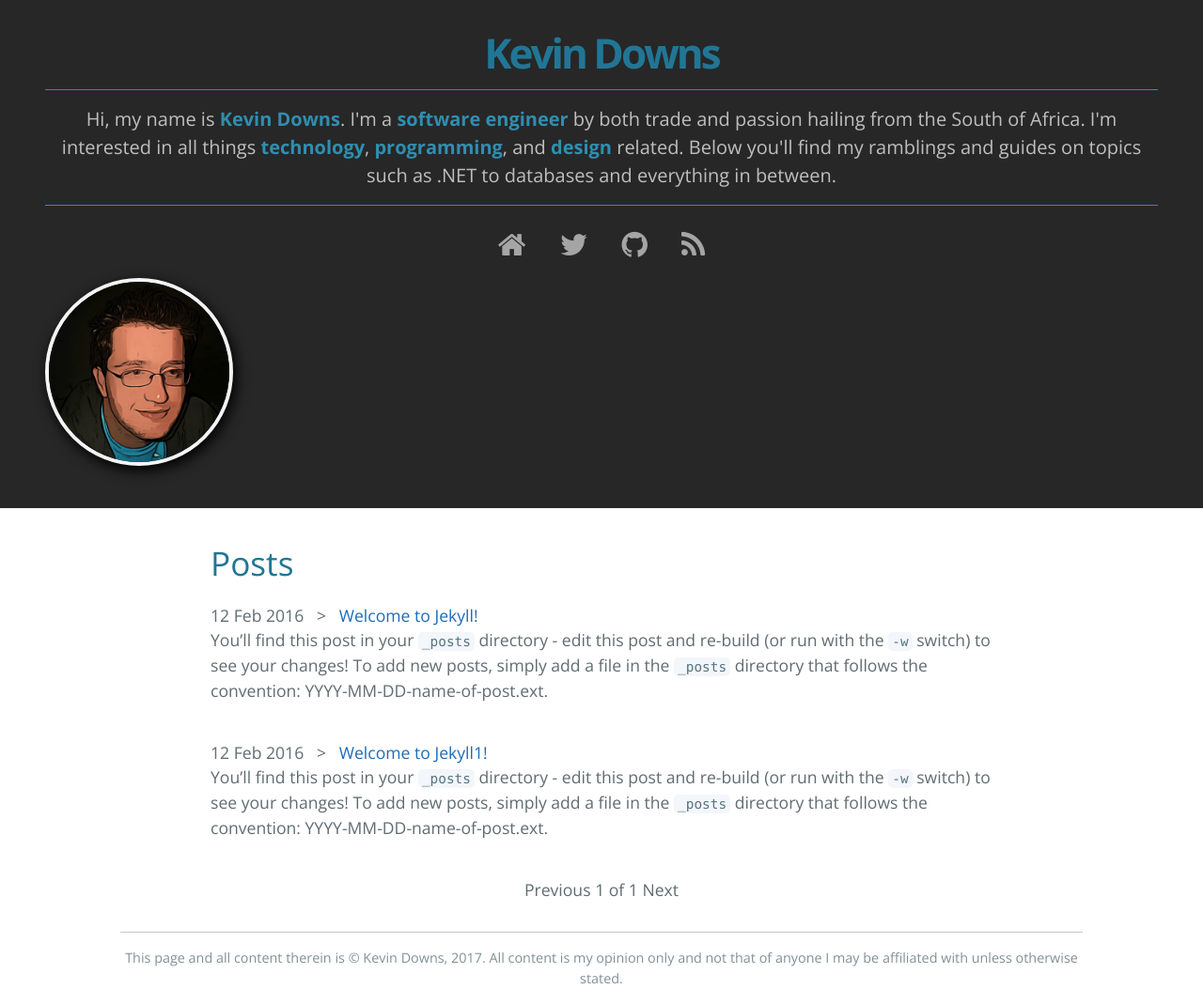
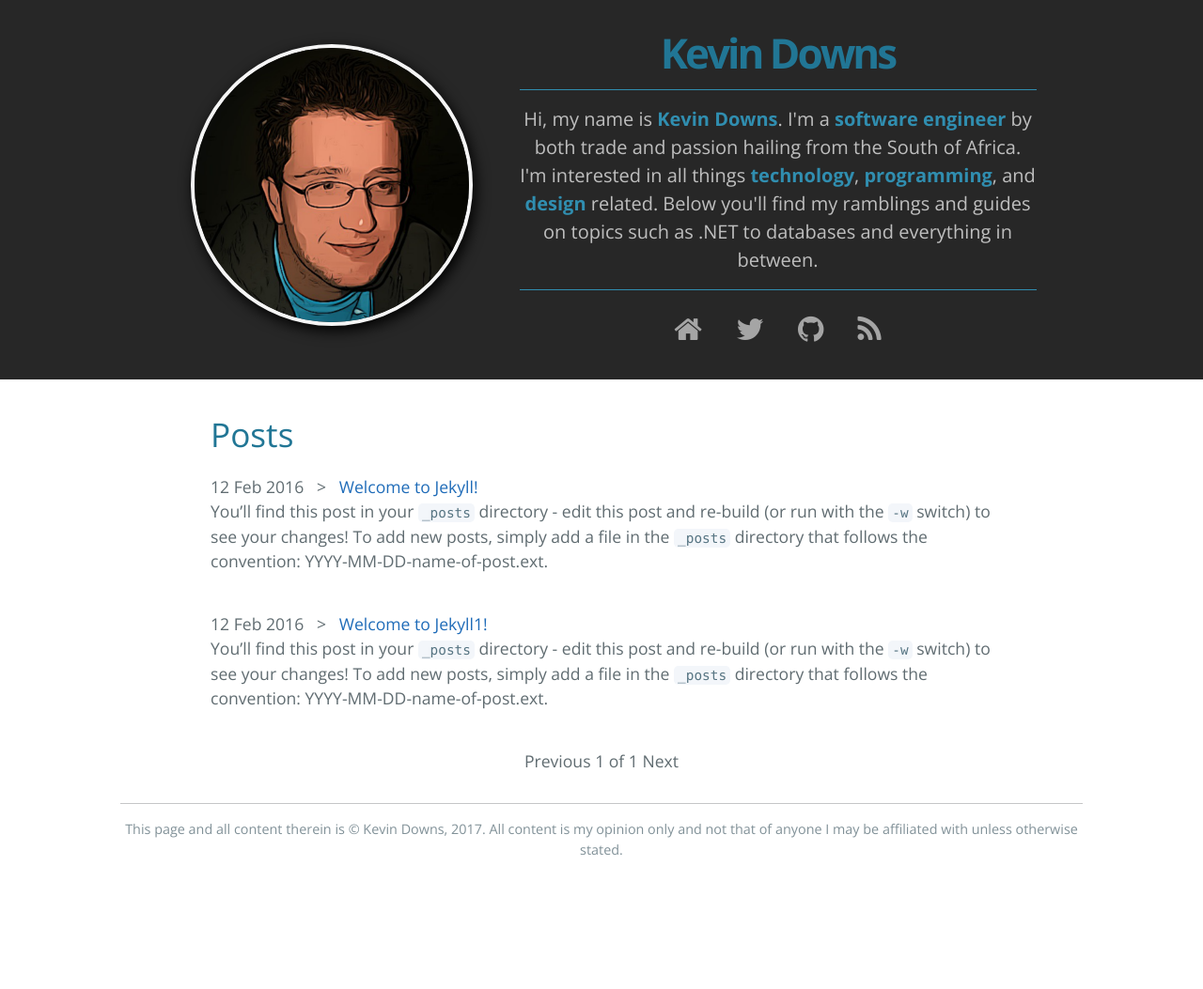
Before and after one commit to kpdowns/blog, a Jekyll site: the page built from index.html, in a window 1280 px wide. Shown: the whole page at 94% size. Built offline with Jekyll 4.4.1, drawn with Linux system fonts in a browser that asks for light colours; the list of posts is cut into pages by our own code; after the commit the page ends 915 px from its top, so only the background shows below that.

Commit message:
Make header entirely responsive

```diff
--- a/_includes/page-header.html
+++ b/_includes/page-header.html
@@ -1,6 +1,7 @@
 <section class="page-header">
   <div class="header-container">
 
+   <div class="copy">
   <div class="header-content">
   <h1 class="site-name">{{ site.title }}</h1>
   <h2 class="site-tagline">Hi, my name is <span class="highlight">Kevin Downs</span>. I'm a <span class="highlight">software engineer</span> by both trade and passion hailing from the South of Africa. I'm interested in all things <span class="highlight">technology</span>, <span class="highlight">programming</span>, and <span class="highlight">design</span> related. Below you'll find my ramblings and guides on topics such as .NET to databases and everything in between.</h2>
@@ -12,10 +13,12 @@
     <a href="https://github.com/kpdowns"><i class="fa fa-rss" aria-hidden="true"></i></a>
   </div>
   </div>
- <div class="header-image">
+  <div class="header-image">
       <div class="cropped-image-container">
         <img src="{{ site.url }}/assets/images/full-size-image.png"/>
       </div>
       </div>
+  </div>
+
 
 </section>
--- a/css/cayman-dark.css
+++ b/css/cayman-dark.css
@@ -230,10 +230,16 @@ img {
     width: auto;
 }
 
+.header-container {
+    width: 925px;
+    margin: auto;
+}
+
+
 .cropped-image-container { color: #fff; text-align: center; background: #272727;}
 @media screen and (min-width: 64em) { .page-header { padding: 2rem 3rem; } }
-@media screen and (min-width: 42em) and (max-width: 64em) { .page-header { padding: 2rem 1rem 0.5rem 1rem; } }
-@media screen and (max-width: 42em) { .cropped-image-container { margin: auto; } }
+@media screen and (min-width: 42em) and (max-width: 64em) { .header-container {width: 95%;} .cropped-image-container { margin: auto; width: 300px; height: 300px; } }
+@media screen and (max-width: 42em) { .header-container {width: 95%;} .cropped-image-container { margin: auto; } }
 
 .header-social-media {
       margin-bottom: 0.8em;
@@ -260,3 +266,21 @@ img {
     color: #35baea;
     font-weight: 800;
 }
+
+
+@media screen and (min-width: 64em){
+  .cropped-image-container { margin: auto; width: 300px; height: 300px; }
+  .page-header {
+      padding: 2rem 3rem;
+  }
+  .copy {
+        float: right;
+    width: 550px;
+  }
+
+  .header-image {
+  width: 38%;
+padding-top: 15px;
+    margin-bottom: 25px;
+  }
+}
```
